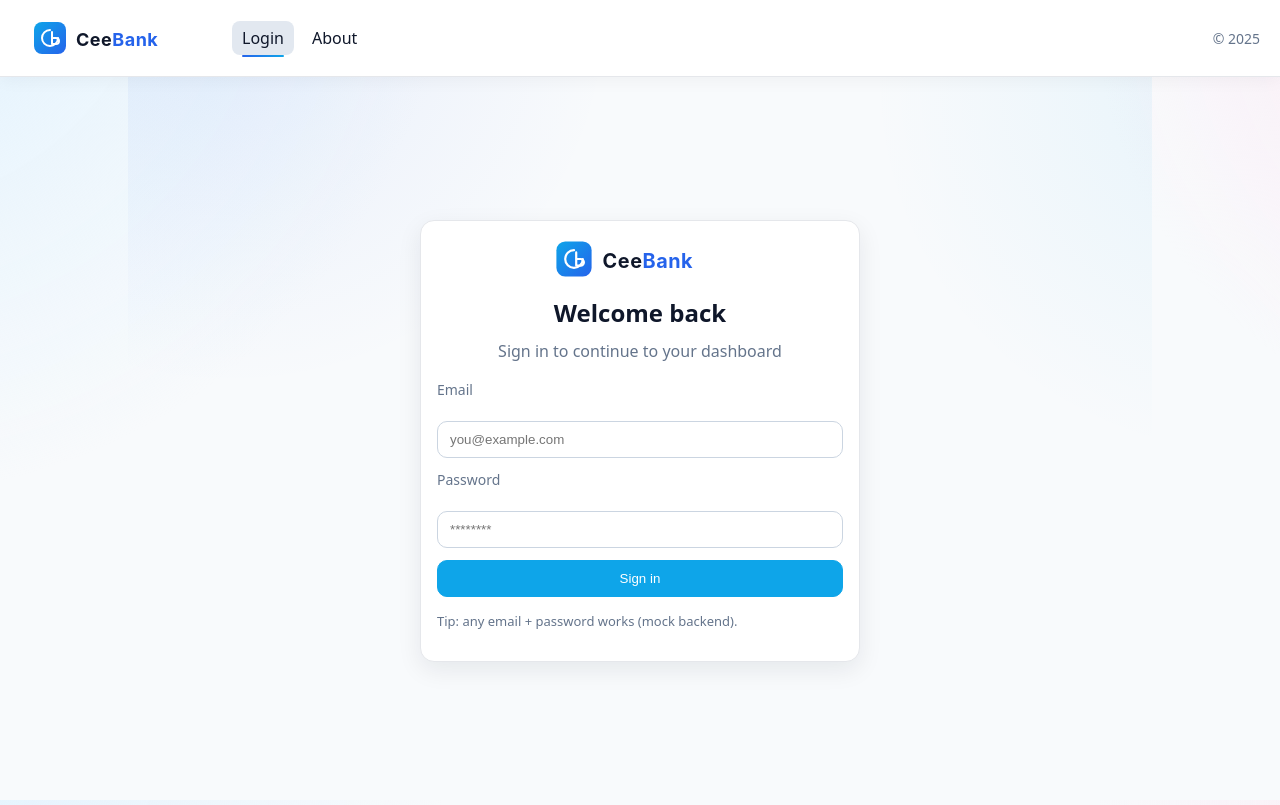
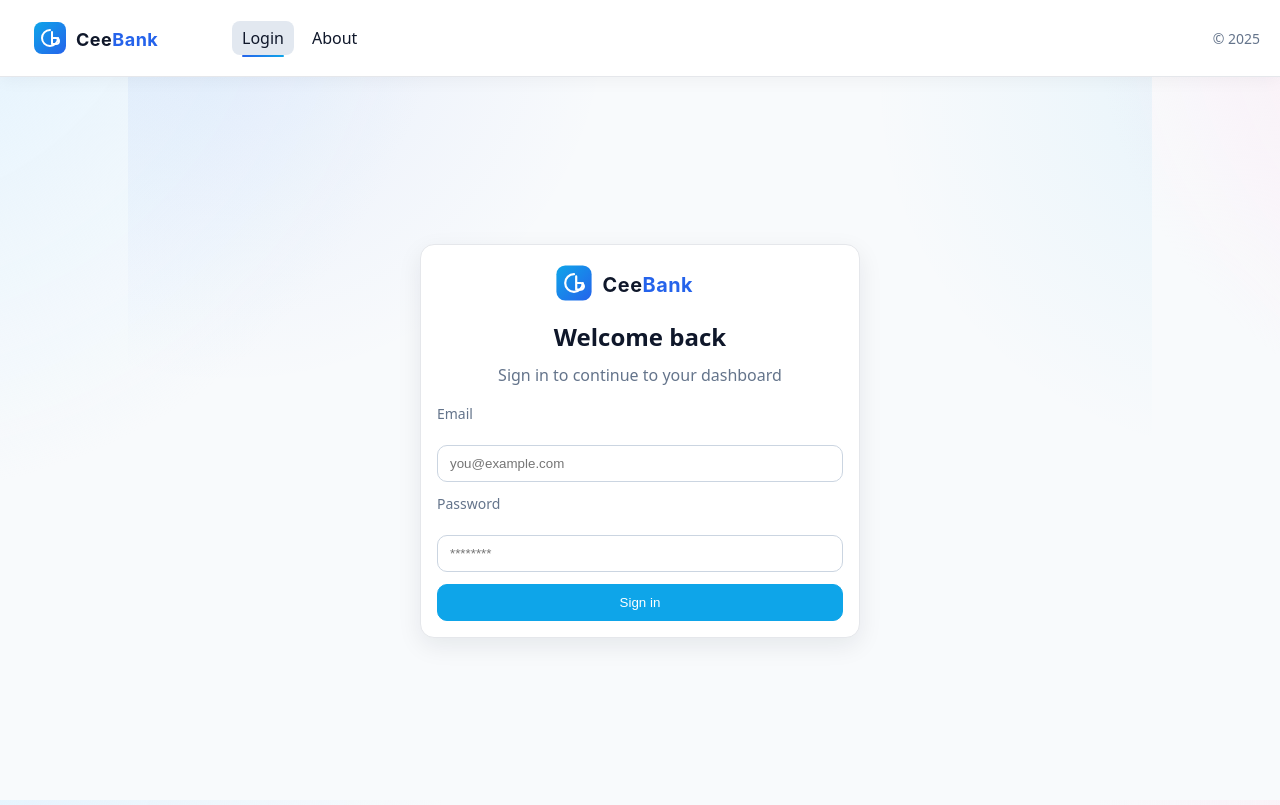
Before and after one commit to Udie-Cynthia/ceebank, a React (Vite) app in the folder client/: page /login in a window 1280 px wide. Built offline with nearby package versions, Linux system fonts and the light colour scheme.

Commit message:
chore(client): remove demo notice on dashboard and login tip

```diff
--- a/client/src/App.tsx
+++ b/client/src/App.tsx
@@ -346,9 +346,7 @@ function LoginPage() {
           )}
         </form>
 
-        <p className="text-muted" style={{ marginTop: 14, fontSize: 13 }}>
-          Tip: any email + password works (mock backend).
-        </p>
+
       </section>
     </main>
   );
--- a/client/src/components/DashboardLive.tsx
+++ b/client/src/components/DashboardLive.tsx
@@ -134,9 +134,7 @@ export default function DashboardLive() {
               minimumFractionDigits: 2,
             })}
           </div>
-          <p className="text-muted" style={{ marginTop: 6 }}>
-            Demo funds for showcasing UI only.
-          </p>
+
         </section>
 
         {/* Transfer console */}
```
